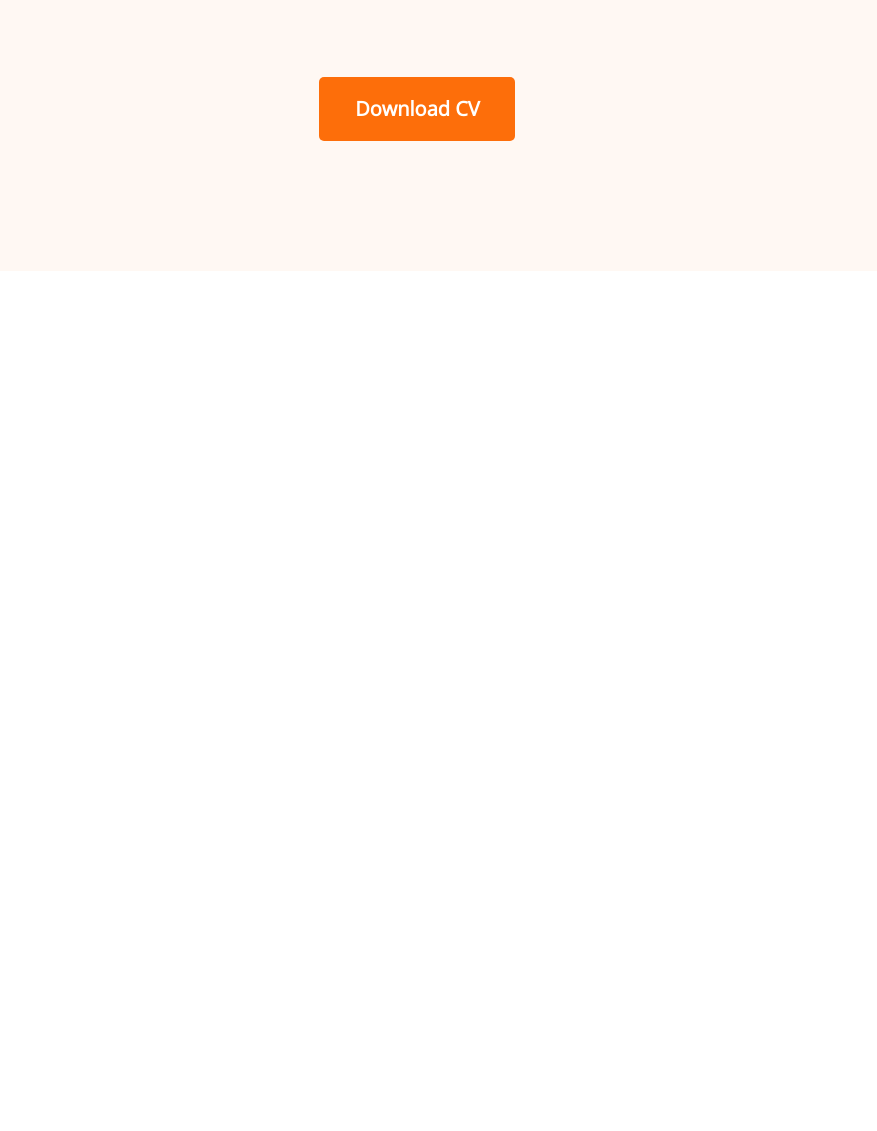
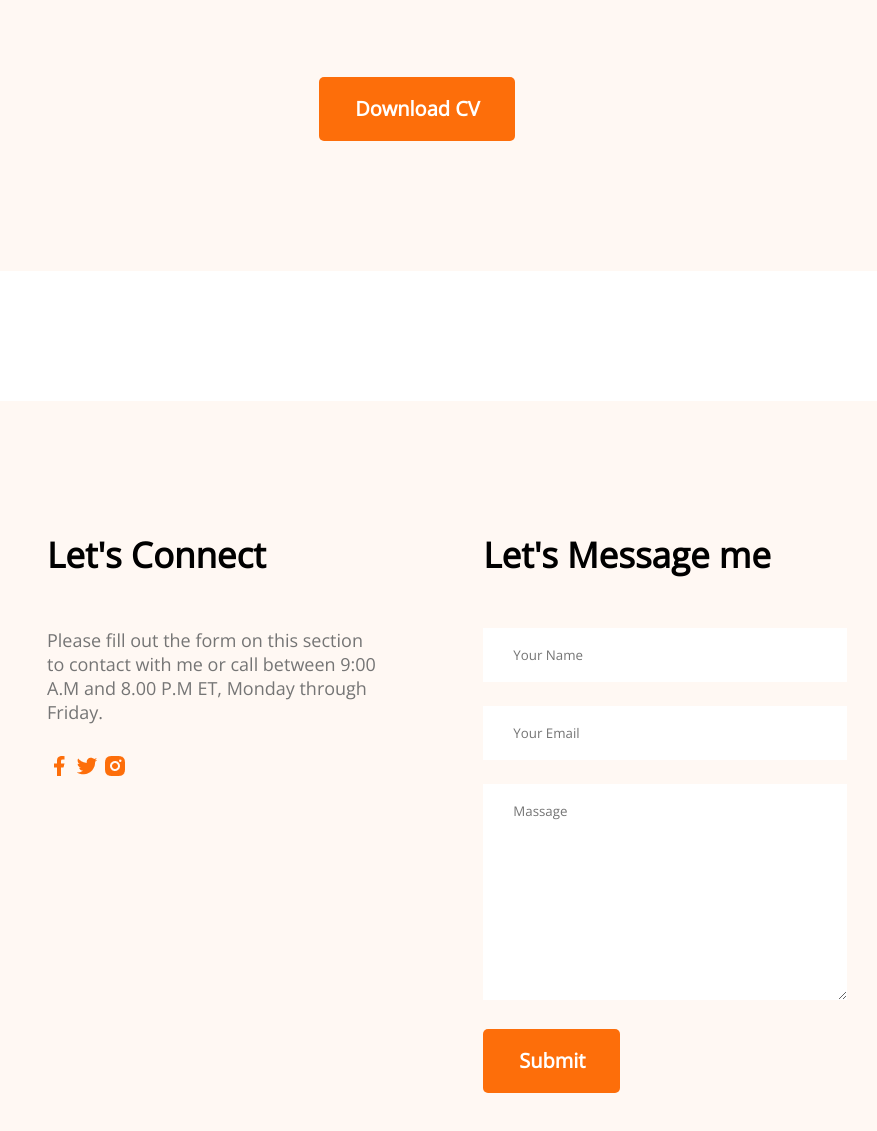
Before and after one commit to taslimaakterpapia/developer-protfolio, a plain HTML site: page index.html in a window 1280 px wide. Shown: the part 2805-3936 px from the top of the page, without its empty margins (223-1100 px from the left). Before the commit the page ends 3076 px from the top, so only its background shows below. Drawn offline with nearby package versions, Linux system fonts and the light colour scheme.

Commit message:
added contact

```diff
--- a/index.html
+++ b/index.html
@@ -130,8 +130,10 @@
                             <h4 class="title"> Master in Computer Engineering</h4>
                             <h3 class="sun-title">Harvard University / 2015 - 2017</h3>
                             <P class="description"> List skill/technologies here. You can change the icon above
-                                to any of the 1500+ FontAwesome 5 free icons available. Aenean commodo ligula eget dolor.</P>
-                        </div> <hr>
+                                to any of the 1500+ FontAwesome 5 free icons available. Aenean commodo ligula eget
+                                dolor.</P>
+                        </div>
+                        <hr>
 
 
 
@@ -139,15 +141,18 @@
                             <h4 class="title"> Master in Computer Engineering</h4>
                             <h3 class="sun-title">Harvard University / 2015 - 2017</h3>
                             <P class="description"> List skill/technologies here. You can change the icon above
-                                to any of the 1500+ FontAwesome 5 free icons available. Aenean commodo ligula eget dolor.</P>
-                        </div> <hr>
+                                to any of the 1500+ FontAwesome 5 free icons available. Aenean commodo ligula eget
+                                dolor.</P>
+                        </div>
+                        <hr>
 
 
                         <div class="resume-item">
                             <h4 class="title"> Master in Computer Engineering</h4>
                             <h3 class="sun-title">Harvard University / 2015 - 2017</h3>
                             <P class="description"> List skill/technologies here. You can change the icon above
-                                to any of the 1500+ FontAwesome 5 free icons available. Aenean commodo ligula eget dolor.</P>
+                                to any of the 1500+ FontAwesome 5 free icons available. Aenean commodo ligula eget
+                                dolor.</P>
                         </div>
 
                     </div>
@@ -160,22 +165,27 @@
                             <h4 class="title"> Sr. Font End Developer</h4>
                             <h3 class="sun-title">Apple Inc / 2020 - Current</h3>
                             <P class="description"> List skill/technologies here. You can change the icon above
-                                to any of the 1500+ FontAwesome 5 free icons available. Aenean commodo ligula eget dolor.</P>
-                        </div> <hr>
+                                to any of the 1500+ FontAwesome 5 free icons available. Aenean commodo ligula eget
+                                dolor.</P>
+                        </div>
+                        <hr>
 
                         <div class="resume-item">
                             <h4 class="title"> Master in Computer Engineering</h4>
                             <h3 class="sun-title">Harvard University / 2015 - 2017</h3>
                             <P class="description"> List skill/technologies here. You can change the icon above
-                                to any of the 1500+ FontAwesome 5 free icons available. Aenean commodo ligula eget dolor.</P>
-                        </div> <hr>
+                                to any of the 1500+ FontAwesome 5 free icons available. Aenean commodo ligula eget
+                                dolor.</P>
+                        </div>
+                        <hr>
 
 
                         <div class="resume-item">
                             <h4 class="title"> Master in Computer Engineering</h4>
                             <h3 class="sun-title">Harvard University / 2015 - 2017</h3>
                             <P class="description"> List skill/technologies here. You can change the icon above
-                                to any of the 1500+ FontAwesome 5 free icons available. Aenean commodo ligula eget dolor.</P>
+                                to any of the 1500+ FontAwesome 5 free icons available. Aenean commodo ligula eget
+                                dolor.</P>
                         </div>
 
 
@@ -185,27 +195,60 @@
 
                 </div>
 
-<div class="resume-button">
-<button class="btn-primary"> Download CV</button>
+                <div class="resume-button">
+                    <button class="btn-primary"> Download CV</button>
+
+                </div>
+
+            </section>
+
+        </section>
 
 
 
+        <!-- contact section -->
 
-</div>
+        <section class="contact">
+
+            <div>
+                <h3 class="section-title"> Let's Connect</h3>
+                <p class="section-description">Please fill out the form on this section to contact with me or call between 9:00 A.M and 8.00 P.M ET,
+                    Monday through Friday.</p>
+
+                 <a href=""> <img src="images/icons/facebook.png" alt=""></a>
+                 <a href=""> <img src="images/icons/twitter.png" alt=""></a>
+                 <a href=""> <img src="images/icons/insta.png" alt=""></a>
+
+
+
+            </div>
 
 
 
 
 
-            </section>
+            <div>
+                <h3 class="section-title"> Let's Message me</h3>
+
+               <form action="">
+<input type="text" name="" id="" placeholder="Your Name">
+<input type="email" name="" id="" placeholder="Your Email">
+<textarea name="" id="" cols="30" rows="10" placeholder="Massage"></textarea>
+<input class="btn-primary"  type="submit" value="Submit">
+
+
+
+               </form>
+
+
+
+
+
+            </div>
 
 
 
         </section>
-
-
-
-
 
 
     </main>
--- a/styles/portfolio.css
+++ b/styles/portfolio.css
@@ -224,3 +224,35 @@ section {
 
     margin-top: 50px;
 }
+
+/* contact style */
+
+.contact{
+    display: flex;
+    gap: 100px;
+    background: #FFF8F3;
+    padding: 130px 200px;
+
+}
+
+.contact .section-title{
+    text-align: left;
+    font-weight: 700;
+    font-size: 35px;
+
+}
+
+
+.contact input[type="text"], input[type="email"], textarea{
+
+
+    margin-bottom: 24px;
+    border: 0;
+    width: 100%;
+    padding: 18px 30px;
+}
+
+.contact a{
+
+    text-decoration: none;
+}
```
